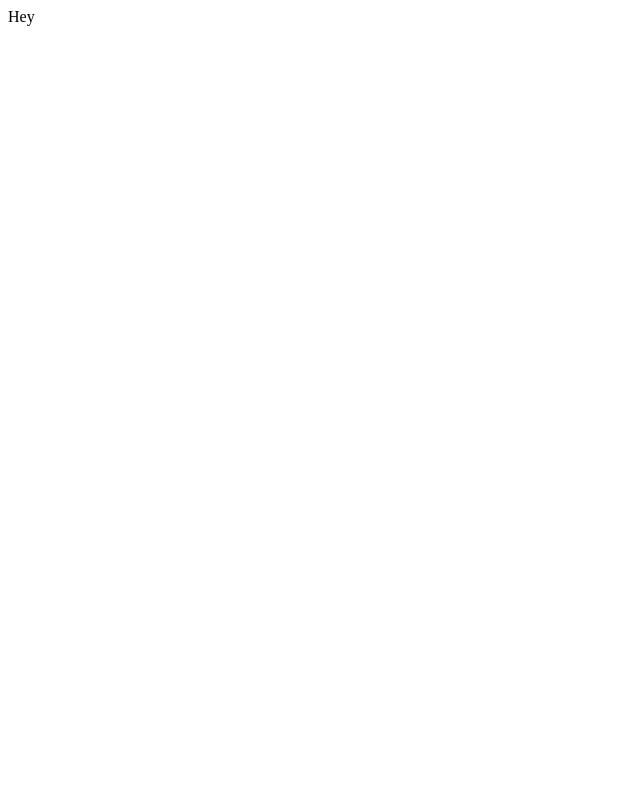
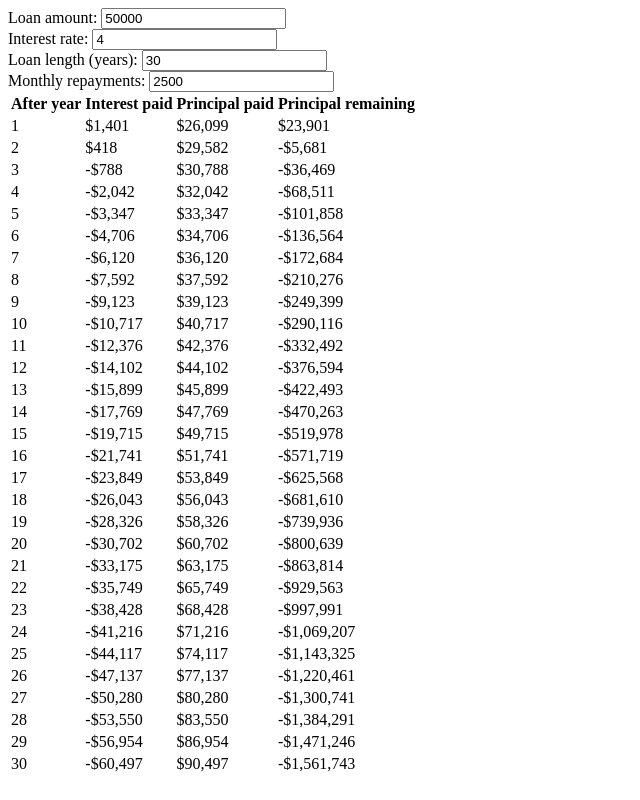
Before and after one commit to camjackson/whatif.mortgage, a React (Create React App) app: page / in a window 1280 px wide. Shown: the whole page, without its empty margins (0-640 px from the left). Built offline with nearby package versions, Linux system fonts and the light colour scheme; the HTML template or start-up script is replaced by a standard one.

Commit message:
Payment table

```diff
--- a/package.json
+++ b/package.json
@@ -5,7 +5,8 @@
   "dependencies": {
     "react": "^16.8.6",
     "react-dom": "^16.8.6",
-    "react-scripts": "3.0.1"
+    "react-scripts": "3.0.1",
+    "styled-components": "^4.3.1"
   },
   "scripts": {
     "start": "react-scripts start",
--- a/src/App.js
+++ b/src/App.js
@@ -1,7 +1,33 @@
-import React from 'react';
+import React, { useState } from 'react';
+import Params from './Params';
+import Graph from './Graph';
 
-function App() {
-  return <div className="App">Hey</div>;
-}
+const App = () => {
+  const [loanAmount, setLoanAmount] = useState(50000);
+  const [annualInterestRate, setAnnualInterestRate] = useState(4);
+  const [loanLengthInYears, setLoanLengthInYears] = useState(30);
+  const [monthlyRepayments, setMonthlyRepayments] = useState(2500);
+
+  return (
+    <main className="App">
+      <Params
+        loanAmount={loanAmount}
+        annualInterestRate={annualInterestRate}
+        loanLengthInYears={loanLengthInYears}
+        monthlyRepayments={monthlyRepayments}
+        setLoanAmount={setLoanAmount}
+        setAnnualInterestRate={setAnnualInterestRate}
+        setLoanLengthInYears={setLoanLengthInYears}
+        setMonthlyRepayments={setMonthlyRepayments}
+      />
+      <Graph
+        loanAmount={loanAmount}
+        annualInterestRate={annualInterestRate}
+        loanLengthInYears={loanLengthInYears}
+        monthlyRepayments={monthlyRepayments}
+      />
+    </main>
+  );
+};
 
 export default App;
--- /dev/null
+++ b/src/Graph.js
@@ -0,0 +1,95 @@
+import React from 'react';
+
+class LoanPeriod {
+  constructor(startingPrincipal, periodicInterestRate, repayment) {
+    this.interestPaid = (startingPrincipal * periodicInterestRate) / 100;
+    this.principalPaid = repayment - this.interestPaid;
+    this.endingPrincipal = startingPrincipal - this.principalPaid;
+  }
+
+  createNextLoanPeriod(periodicInterestRate, repayment) {
+    return new LoanPeriod(
+      this.endingPrincipal,
+      periodicInterestRate,
+      repayment,
+    );
+  }
+
+  static sumPeriods(periods) {
+    return periods.reduce(
+      (sum, period) => ({
+        interestPaid: sum.interestPaid + period.interestPaid,
+        principalPaid: sum.principalPaid + period.principalPaid,
+        endingPrincipal: period.endingPrincipal,
+      }),
+      { interestPaid: 0, principalPaid: 0 },
+    );
+  }
+}
+
+const formatOpts = {
+  style: 'currency',
+  currency: 'USD',
+  minimumFractionDigits: 0,
+  maximumFractionDigits: 0,
+};
+const format = number => number.toLocaleString(undefined, formatOpts);
+
+const Graph = ({
+  loanAmount,
+  annualInterestRate,
+  loanLengthInYears,
+  monthlyRepayments,
+}) => {
+  const monthlyInterestRate = annualInterestRate / 12;
+  const numberOfMonths = loanLengthInYears * 12;
+  const months = [];
+
+  // Month 0 is just the starting state
+  months.push(new LoanPeriod(loanAmount, 0, 0));
+
+  // Month 1 tells us how much we owe after the first month's payment
+  for (let i = 1; i <= numberOfMonths; i++) {
+    months.push(
+      months[i - 1].createNextLoanPeriod(
+        monthlyInterestRate,
+        monthlyRepayments,
+      ),
+    );
+  }
+
+  const years = [];
+  for (let yearIndex = 1; yearIndex <= loanLengthInYears; yearIndex++) {
+    const beforeFirstMonth = (yearIndex - 1) * 12;
+    const afterLastMonth = yearIndex * 12;
+    const relevantMonths = months.slice(beforeFirstMonth, afterLastMonth);
+
+    years.push(LoanPeriod.sumPeriods(relevantMonths));
+  }
+  console.log('YEARS', years);
+
+  return (
+    <table>
+      <thead>
+        <tr>
+          <th>After year</th>
+          <th>Interest paid</th>
+          <th>Principal paid</th>
+          <th>Principal remaining</th>
+        </tr>
+      </thead>
+      <tbody>
+        {years.map((year, index) => (
+          <tr key={index}>
+            <td>{index + 1}</td>
+            <td>{format(year.interestPaid)}</td>
+            <td>{format(year.principalPaid)}</td>
+            <td>{format(year.endingPrincipal)}</td>
+          </tr>
+        ))}
+      </tbody>
+    </table>
+  );
+};
+
+export default Graph;
--- /dev/null
+++ b/src/Params.js
@@ -0,0 +1,52 @@
+import React from 'react';
+import styled from 'styled-components';
+
+const Label = styled.label`
+  display: block;
+`;
+
+const BlurryTextInput = ({ label, defaultValue, onChange }) => (
+  <Label>
+    {label}:{' '}
+    <input
+      type="text"
+      defaultValue={defaultValue}
+      onBlur={event => onChange(event.target.value)}
+    />
+  </Label>
+);
+
+const Params = ({
+  loanAmount,
+  annualInterestRate,
+  loanLengthInYears,
+  monthlyRepayments,
+  setLoanAmount,
+  setAnnualInterestRate,
+  setLoanLengthInYears,
+  setMonthlyRepayments,
+}) => (
+  <section>
+    <BlurryTextInput
+      label="Loan amount"
+      defaultValue={loanAmount}
+      onChange={setLoanAmount}
+    />
+    <BlurryTextInput
+      label="Interest rate"
+      defaultValue={annualInterestRate}
+      onChange={setAnnualInterestRate}
+    />
+    <BlurryTextInput
+      label="Loan length (years)"
+      defaultValue={loanLengthInYears}
+      onChange={setLoanLengthInYears}
+    />
+    <BlurryTextInput
+      label="Monthly repayments"
+      defaultValue={monthlyRepayments}
+      onChange={setMonthlyRepayments}
+    />
+  </section>
+);
+export default Params;
```
Also changed, not shown: 1 other file (tests, documents, lock files or other folders).
